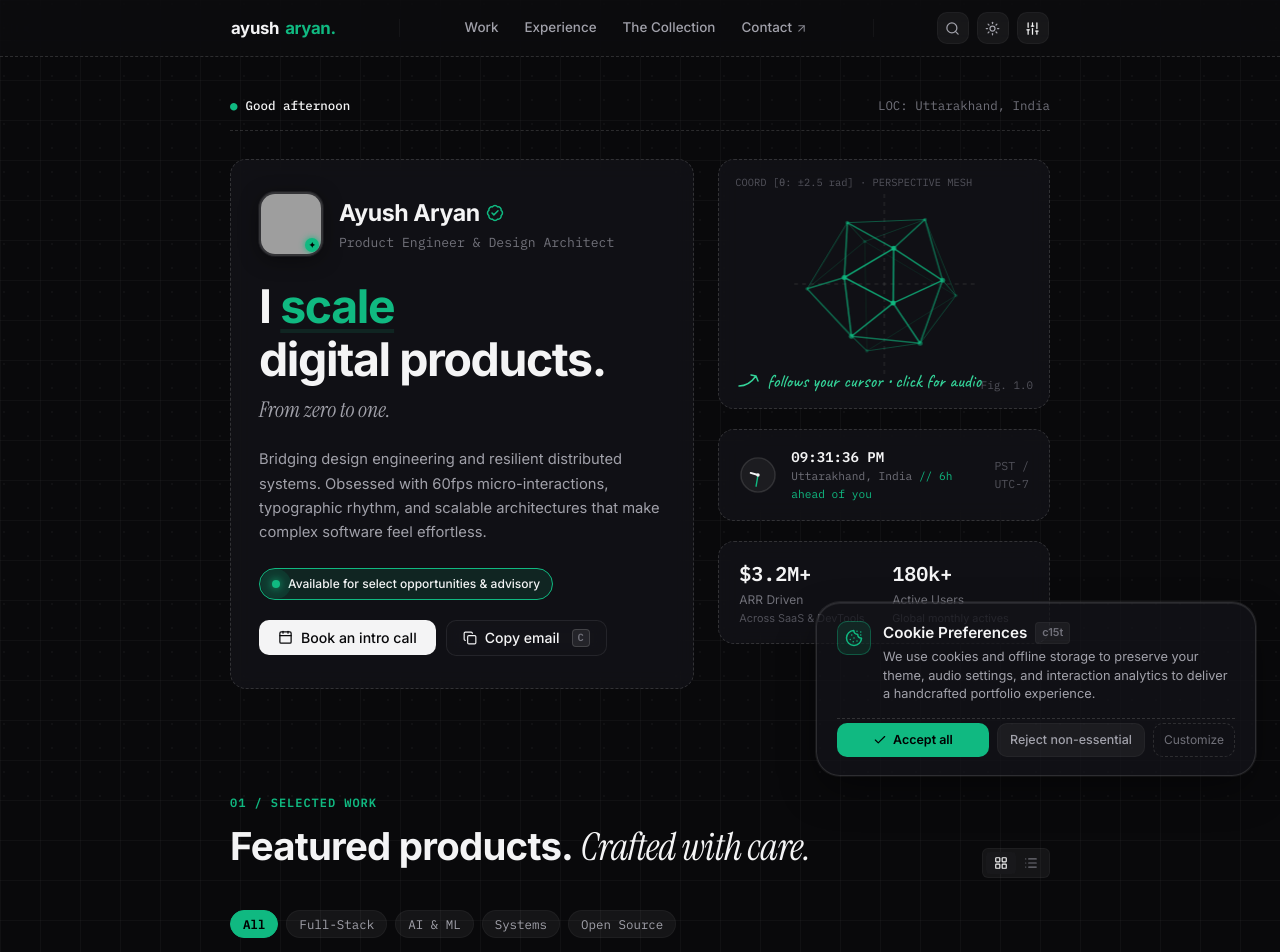
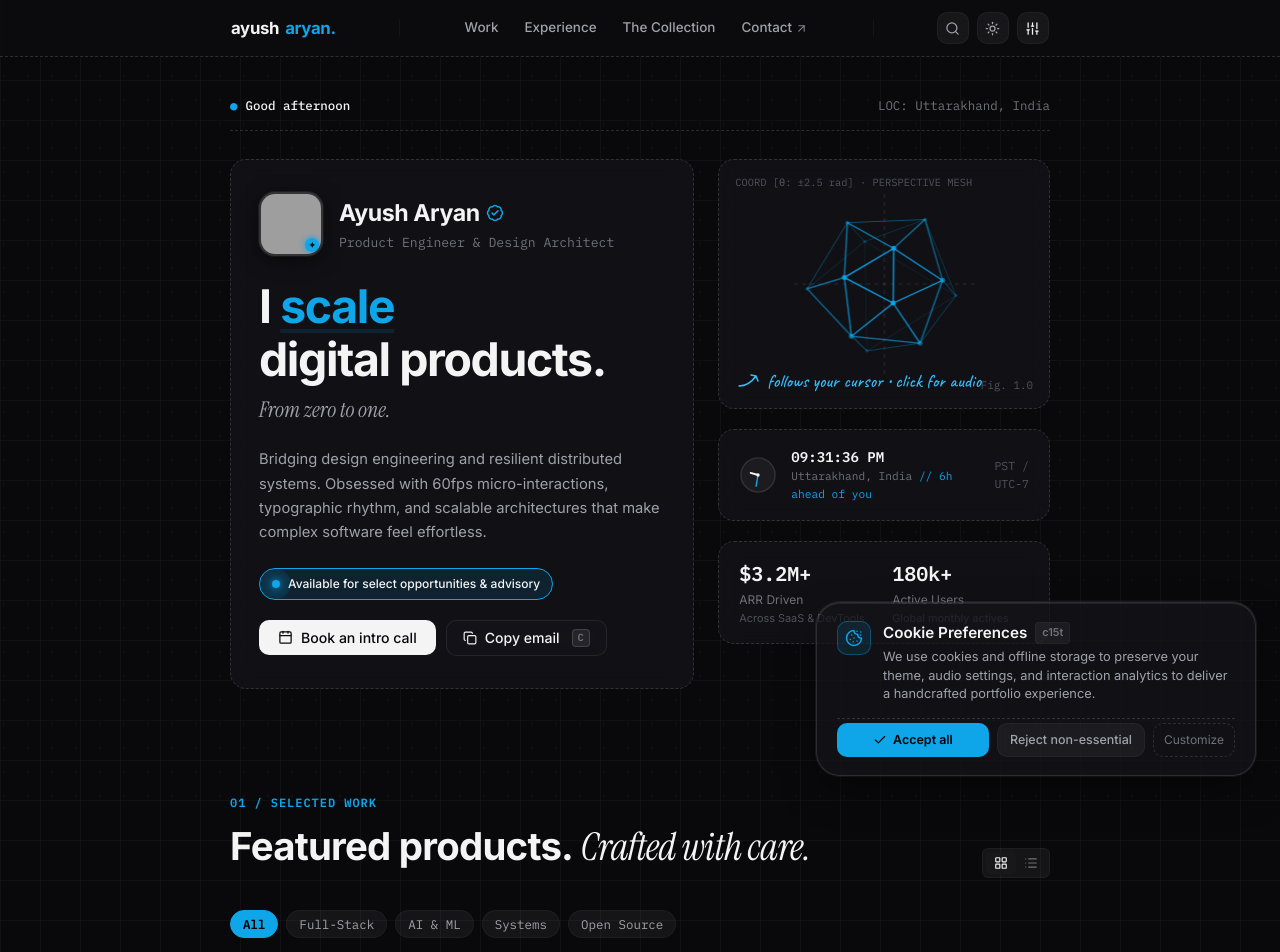
Before and after one commit to ayusharyaneth/Ayush, a React (Vite) app: page / in a window 1280 px wide. Shown: the top 952 px of the page. Built offline with nearby package versions, Linux system fonts and the light colour scheme; grey boxes are pictures that could not be loaded.

Commit message:
Auto sync portfolio: 2026-10-12 21:41:43

```diff
--- a/src/App.jsx
+++ b/src/App.jsx
@@ -21,7 +21,11 @@ export default function App() {
   // Theme & Appearance State
   const [theme, setTheme] = useState(() => localStorage.getItem('portfolio-theme') || 'dark');
   const [font, setFont] = useState(() => localStorage.getItem('portfolio-font') || 'sans');
-  const [palette, setPalette] = useState(() => localStorage.getItem('portfolio-palette') || 'emerald');
+  const [palette, setPalette] = useState(() => {
+    const saved = localStorage.getItem('portfolio-palette');
+    if (!saved || saved === 'emerald') return 'azure';
+    return saved;
+  });
   const [soundMuted, setSoundMuted] = useState(() => sound.isMuted());
 
   // Modal & Drawer State
--- a/src/components/GithubHeatmap.jsx
+++ b/src/components/GithubHeatmap.jsx
@@ -65,11 +65,11 @@ export default function GithubHeatmap() {
   const getCellColor = (level) => {
     switch (level) {
       case 1:
-        return 'rgba(var(--accent-rgb, 16, 185, 129), 0.25)';
+        return 'rgba(var(--accent-rgb, 14, 165, 233), 0.25)';
       case 2:
-        return 'rgba(var(--accent-rgb, 16, 185, 129), 0.5)';
+        return 'rgba(var(--accent-rgb, 14, 165, 233), 0.5)';
       case 3:
-        return 'rgba(var(--accent-rgb, 16, 185, 129), 0.75)';
+        return 'rgba(var(--accent-rgb, 14, 165, 233), 0.75)';
       case 4:
         return 'var(--accent)';
       default:
--- a/src/components/InteractiveCanvas.jsx
+++ b/src/components/InteractiveCanvas.jsx
@@ -46,12 +46,12 @@ export default function InteractiveCanvas() {
     let time = 0;
 
     // Accent colors cached from CSS variables (never query getComputedStyle at 60fps)
-    let accent = '#10b981';
+    let accent = '#0ea5e9';
     let borderLine = 'rgba(255,255,255,0.12)';
 
     const updateColors = () => {
       const computedStyle = getComputedStyle(document.documentElement);
-      accent = computedStyle.getPropertyValue('--accent').trim() || '#10b981';
+      accent = computedStyle.getPropertyValue('--accent').trim() || '#0ea5e9';
       borderLine = computedStyle.getPropertyValue('--border-line').trim() || 'rgba(255,255,255,0.12)';
     };
     updateColors();
--- a/src/components/SettingsBar.jsx
+++ b/src/components/SettingsBar.jsx
@@ -27,7 +27,7 @@ export default function SettingsBar({
   ];
 
   const palettes = [
-    { id: 'emerald', label: 'Emerald', color: '#10b981' },
+    { id: 'azure', label: 'Azure', color: '#0ea5e9' },
     { id: 'violet', label: 'Violet', color: '#8b5cf6' },
     { id: 'amber', label: 'Amber', color: '#f59e0b' },
     { id: 'rose', label: 'Rose', color: '#f43f5e' },
--- a/src/index.css
+++ b/src/index.css
@@ -94,12 +94,21 @@
 }
 
 /* ACCENT PALETTES */
+.palette-azure,
 .palette-emerald {
-  --accent: #10b981;
-  --accent-rgb: 16, 185, 129;
-  --accent-light: #34d399;
-  --accent-tint: rgba(16, 185, 129, 0.12);
-  --accent-glow: rgba(16, 185, 129, 0.35);
+  --accent: #0ea5e9;
+  --accent-rgb: 14, 165, 233;
+  --accent-light: #38bdf8;
+  --accent-tint: rgba(14, 165, 233, 0.12);
+  --accent-glow: rgba(14, 165, 233, 0.35);
+}
+.theme-light.palette-azure,
+.theme-light.palette-emerald {
+  --accent: #0284c7;
+  --accent-rgb: 2, 132, 199;
+  --accent-light: #38bdf8;
+  --accent-tint: rgba(2, 132, 199, 0.12);
+  --accent-glow: rgba(2, 132, 199, 0.3);
 }
 
 .palette-violet {
```
